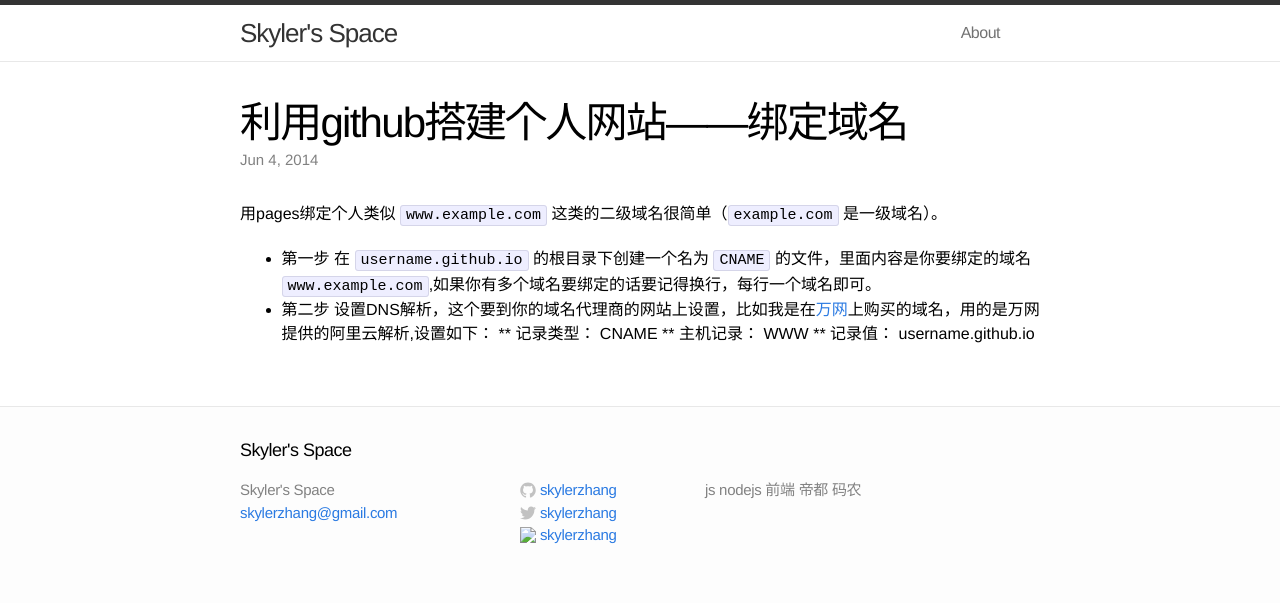
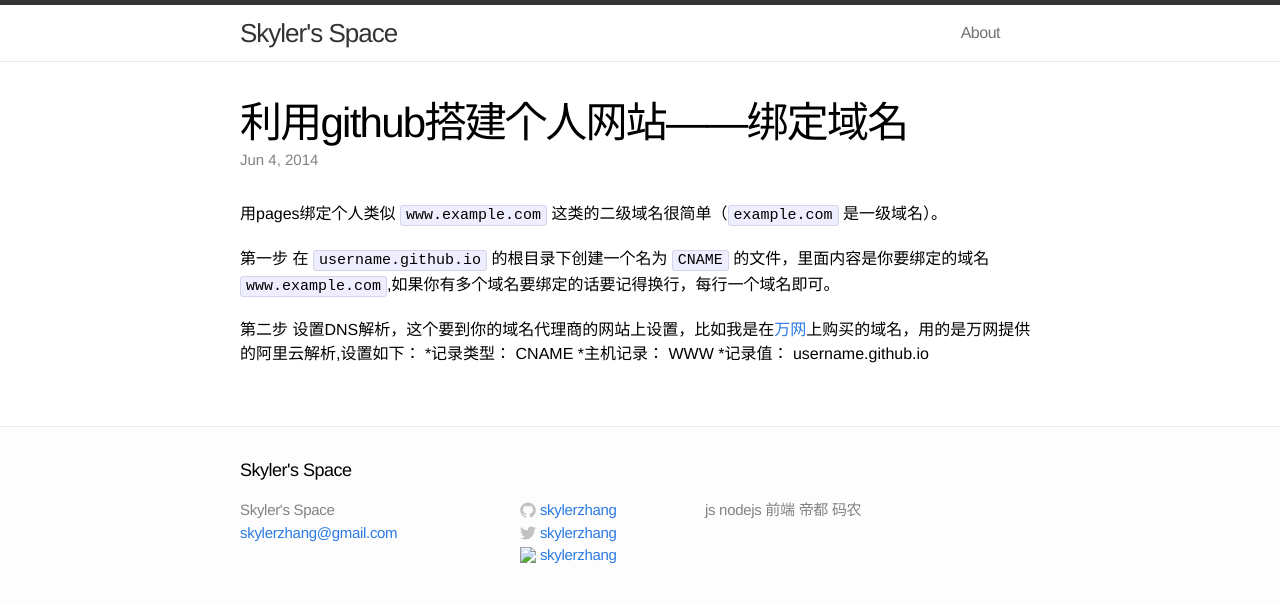
Before and after one commit to skylerzhang/skylerzhang.github.io, a Jekyll site: the page built from _posts/2014-06-04-second.markdown, in a window 1280 px wide. Shown: the top 603 px of the page. Built offline with Jekyll 4.4.1, drawn with Linux system fonts in a browser that asks for light colours; comment, search, counter and statistics services are not loaded.

Commit message:
更新文章

```diff
--- a/_posts/2014-06-04-second.markdown
+++ b/_posts/2014-06-04-second.markdown
@@ -6,14 +6,15 @@
 ---
 用pages绑定个人类似 `www.example.com` 这类的二级域名很简单（`example.com` 是一级域名）。
 
-* 第一步
+第一步
 在 `username.github.io` 的根目录下创建一个名为 `CNAME` 的文件，里面内容是你要绑定的域名`www.example.com`,如果你有多个域名要绑定的话要记得换行，每行一个域名即可。
 
-* 第二步
+
+第二步
 设置DNS解析，这个要到你的域名代理商的网站上设置，比如我是在[万网][net]上购买的域名，用的是万网提供的阿里云解析,设置如下：
-** 记录类型： CNAME
-** 主机记录： WWW
-** 记录值： username.github.io
+	*记录类型： CNAME
+	*主机记录： WWW
+	*记录值： username.github.io
 
 
 
```
